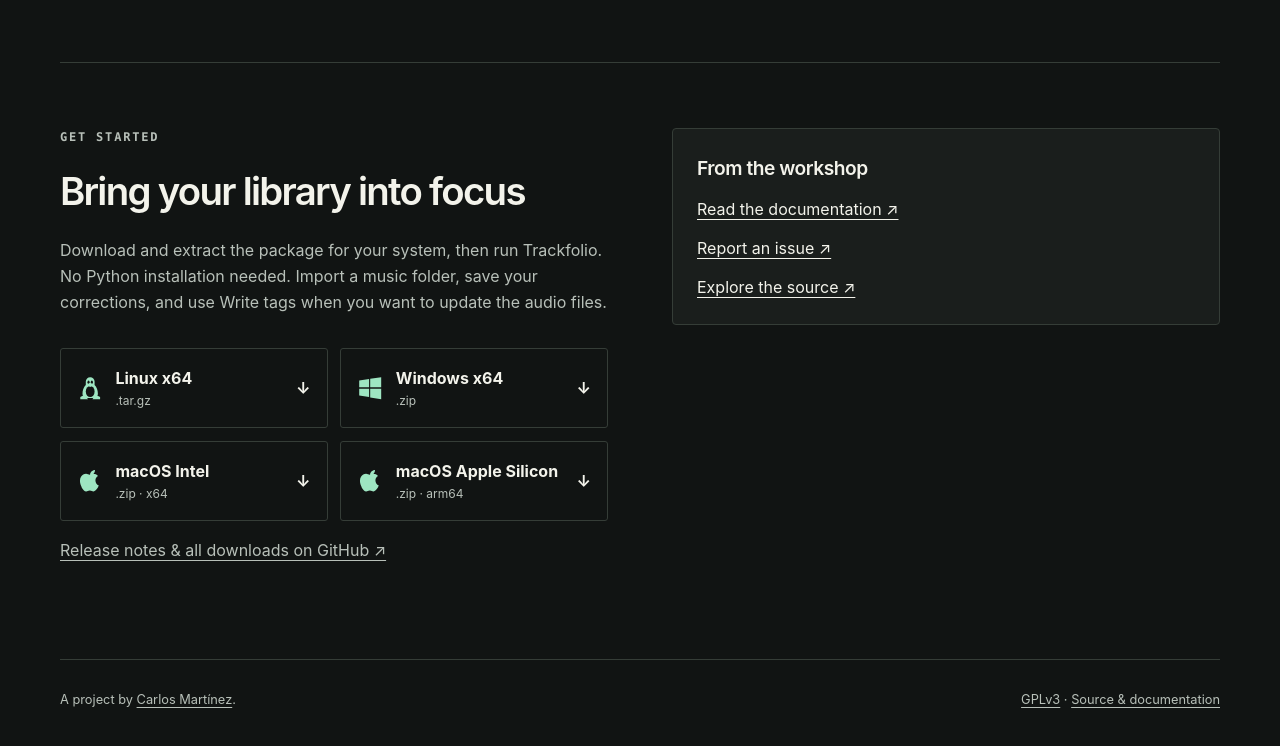
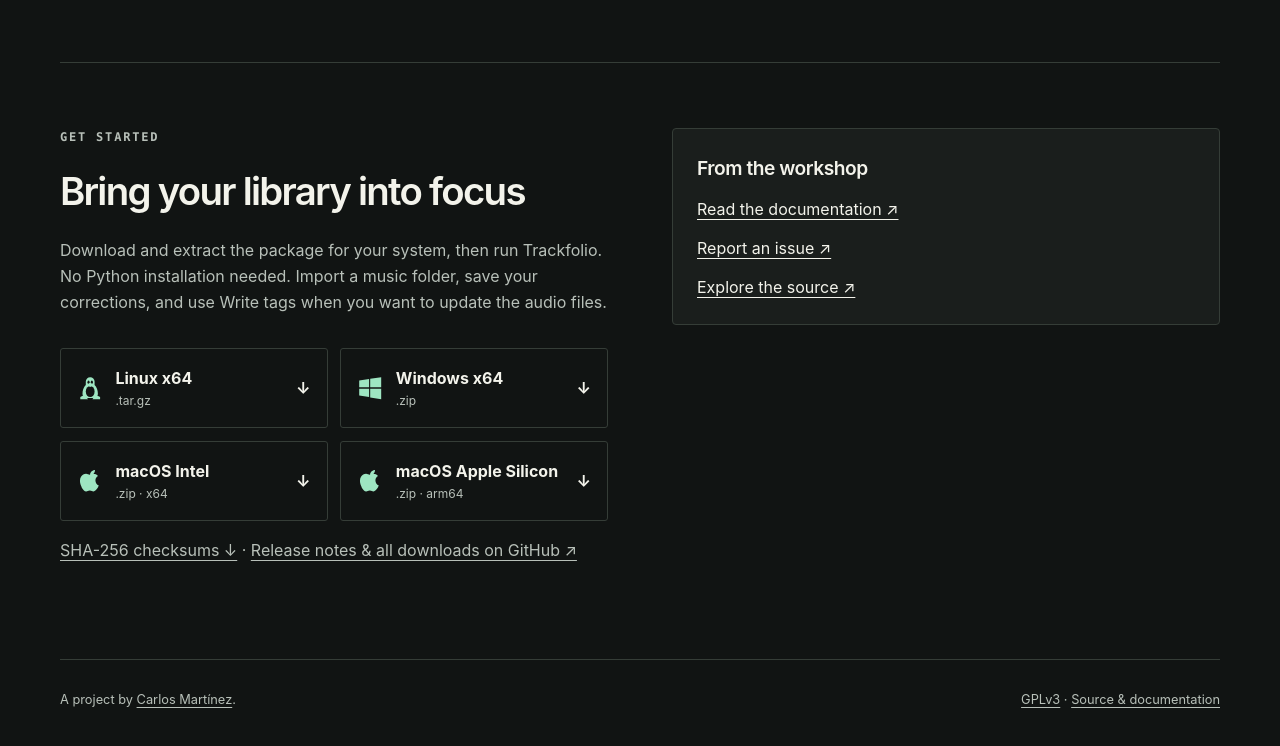
Before and after one commit to Evilchuck666/Trackfolio, a plain HTML site: page site/index.html in a window 1280 px wide. Shown: the part 2308-3054 px from the top of the page. Drawn offline with Linux system fonts and the light colour scheme.

Commit message:
feat(site): add SHA-256 checksums download link
Co-Authored-By: Claude Opus 5.5 <noreply@anthropic.com>

```diff
--- a/site/index.html
+++ b/site/index.html
@@ -35,7 +35,7 @@
 <li><a class="button secondary" href="https://github.com/Evilchuck666/Trackfolio/releases/latest/download/Trackfolio-macos-x64.zip"><span class="download-label"><svg class="os-icon" viewBox="0 0 24 24" fill="currentColor" aria-hidden="true" focusable="false"><path d="M16.6 1c.2 1.5-.4 3-1.3 4-1 1.1-2.4 1.7-3.8 1.5-.2-1.4.5-2.9 1.4-3.9C13.9 1.6 15.4 1 16.6 1ZM20.7 17.4c-.5 1.2-.8 1.8-1.5 2.9-1 1.5-2.4 3.3-4.1 3.3-1.5 0-1.9-1-3.9-1-1.9 0-2.4 1-3.9 1-1.7 0-3-1.7-4-3.2C.5 16.2.1 10.9 1.9 8.1 3.2 6.2 5.2 5 7.2 5c1.6 0 2.7 1 4 1 1.2 0 2.1-1 4-1 1.6 0 3.4.9 4.7 2.4-4.1 2.2-3.4 8.1.8 10Z" transform="translate(2 1) scale(.86)"/></svg><span>macOS Intel<small>.zip · x64</small></span></span><span aria-hidden="true">↓</span></a></li>
 <li><a class="button secondary" href="https://github.com/Evilchuck666/Trackfolio/releases/latest/download/Trackfolio-macos-arm64.zip"><span class="download-label"><svg class="os-icon" viewBox="0 0 24 24" fill="currentColor" aria-hidden="true" focusable="false"><path d="M16.6 1c.2 1.5-.4 3-1.3 4-1 1.1-2.4 1.7-3.8 1.5-.2-1.4.5-2.9 1.4-3.9C13.9 1.6 15.4 1 16.6 1ZM20.7 17.4c-.5 1.2-.8 1.8-1.5 2.9-1 1.5-2.4 3.3-4.1 3.3-1.5 0-1.9-1-3.9-1-1.9 0-2.4 1-3.9 1-1.7 0-3-1.7-4-3.2C.5 16.2.1 10.9 1.9 8.1 3.2 6.2 5.2 5 7.2 5c1.6 0 2.7 1 4 1 1.2 0 2.1-1 4-1 1.6 0 3.4.9 4.7 2.4-4.1 2.2-3.4 8.1.8 10Z" transform="translate(2 1) scale(.86)"/></svg><span>macOS Apple Silicon<small>.zip · arm64</small></span></span><span aria-hidden="true">↓</span></a></li>
 </ul>
-<p><a href="https://github.com/Evilchuck666/Trackfolio/releases/latest">Release notes &amp; all downloads on GitHub ↗</a></p></div><aside class="resources" aria-label="Project resources"><h3>From the workshop</h3><ul>
+<p><a href="https://github.com/Evilchuck666/Trackfolio/releases/latest/download/SHA256SUMS.txt">SHA-256 checksums ↓</a> · <a href="https://github.com/Evilchuck666/Trackfolio/releases/latest">Release notes &amp; all downloads on GitHub ↗</a></p></div><aside class="resources" aria-label="Project resources"><h3>From the workshop</h3><ul>
 <li><a href="https://github.com/Evilchuck666/Trackfolio#readme">Read the documentation ↗</a></li>
 <li><a href="https://github.com/Evilchuck666/Trackfolio/issues">Report an issue ↗</a></li>
 <li><a href="https://github.com/Evilchuck666/Trackfolio">Explore the source ↗</a></li></ul></aside></section>
```
